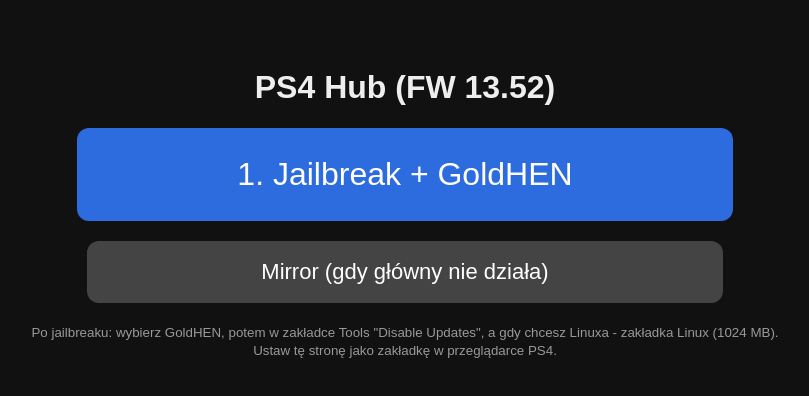
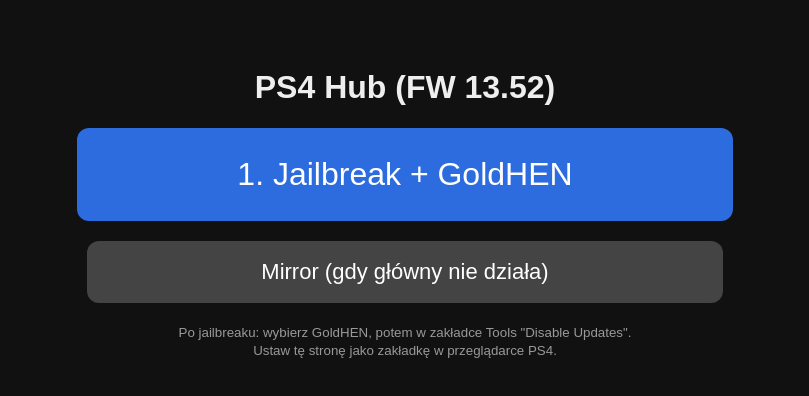
Before and after one commit to Anony011/ps4-jb, a plain HTML site: page index.html in a window 1280 px wide. Shown: the whole page, without its empty margins (235-1044 px from the left). Drawn offline with Linux system fonts and the light colour scheme.

Commit message:
Update README and launcher text for regular PS4 use
Co-Authored-By: Claude Sonnet 5.5 <noreply@anthropic.com>
Claude-Session: https://claude.ai/code/session_01RwpJwrgD5g3KW1aSUzhzxM

```diff
--- a/index.html
+++ b/index.html
@@ -9,6 +9,6 @@ a.alt{background:#444;font-size:22px;padding:18px}small{color:#999}</style></hea
 <h1>PS4 Hub (FW 13.52)</h1>
 <a class="btn" href="http://webkitty.arabpixel.net/">1. Jailbreak + GoldHEN</a>
 <a class="btn alt" href="https://arabpixel.gitlab.io/WebKitty">Mirror (gdy główny nie działa)</a>
-<p><small>Po jailbreaku: wybierz GoldHEN, potem w zakładce Tools "Disable Updates", a gdy chcesz Linuxa - zakładka Linux (1024 MB).<br>
+<p><small>Po jailbreaku: wybierz GoldHEN, potem w zakładce Tools "Disable Updates".<br>
 Ustaw tę stronę jako zakładkę w przeglądarce PS4.</small></p>
 </body></html>
```
Also changed, not shown: 1 other file.
